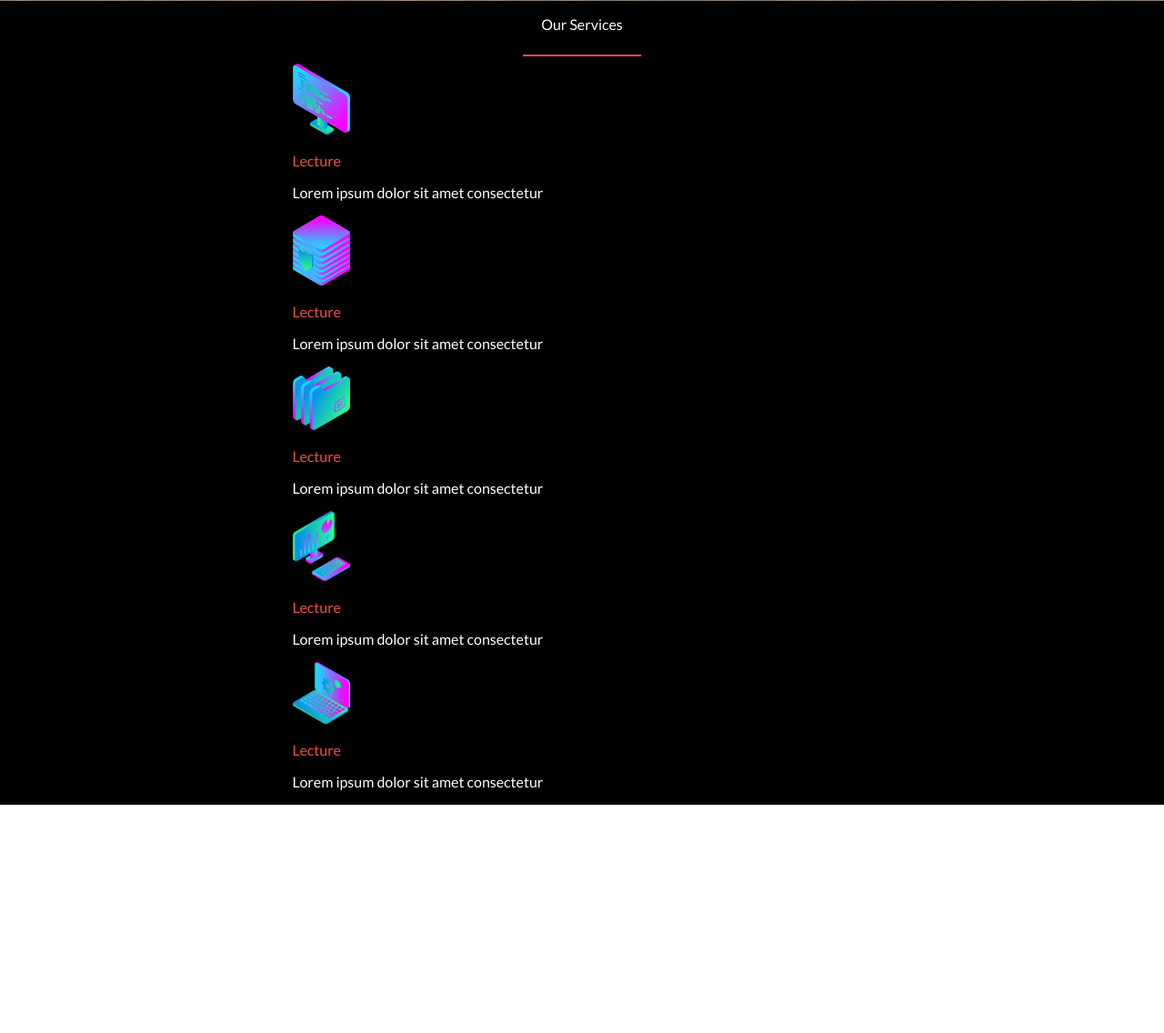
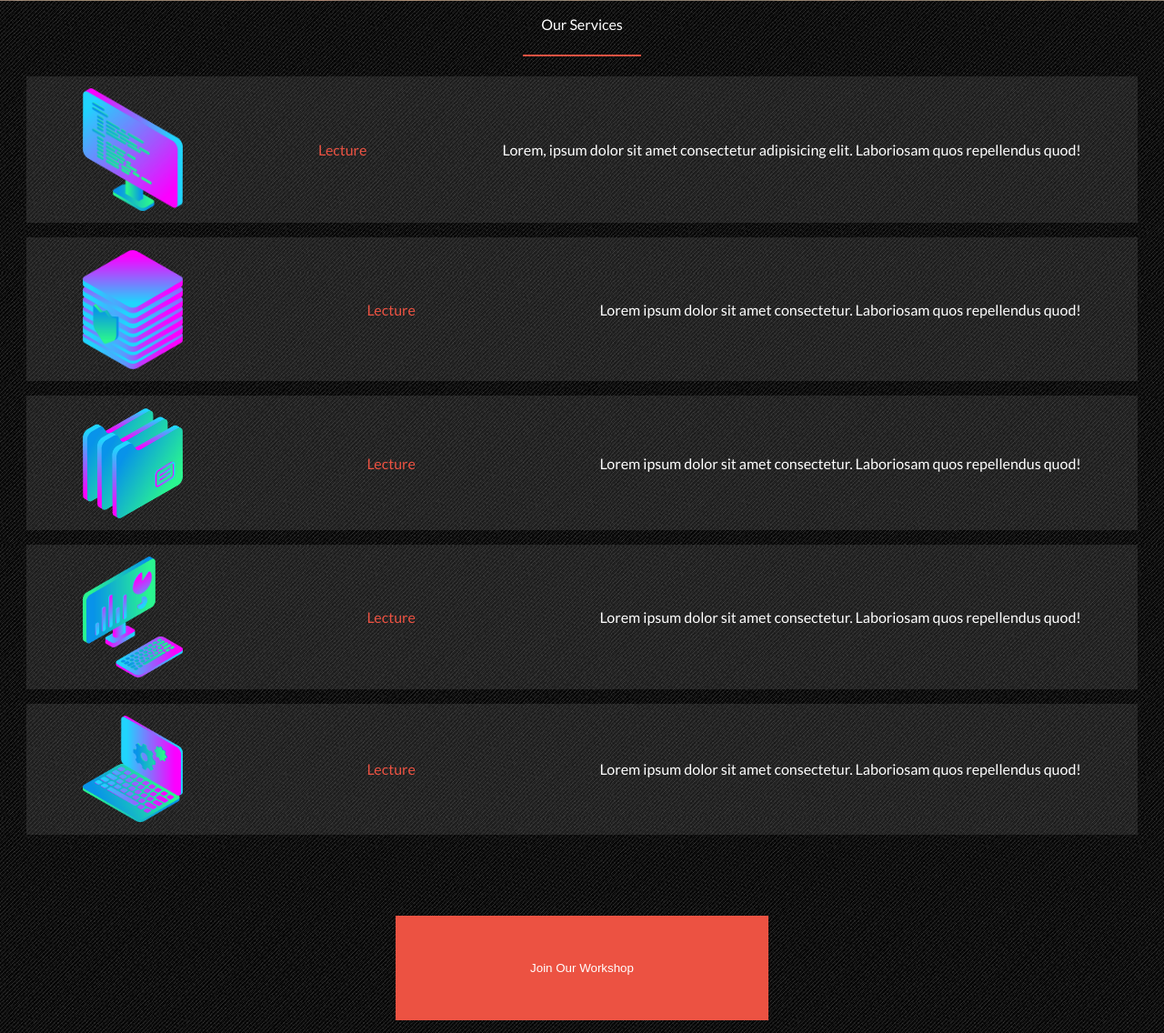
Before and after one commit to rubydevi/the-korner-capstone, a website: page index.html in a window 1280 px wide. Shown: the part 973-2109 px from the top of the page at 91% size. Before the commit the page ends 1858 px from the top, so only its background shows below. Drawn offline with Linux system fonts and the light colour scheme; a web font is replaced by a local one.

Commit message:
Add program section

```diff
--- a/css/mobile.css
+++ b/css/mobile.css
@@ -88,9 +88,9 @@ ul {
 }
 
 #greeting {
-    font-weight: 400;
-    font-size: 1.2em;
-    text-shadow: 2px 2px 1px rgb(0 0 0 / 20%);
+  font-weight: 400;
+  font-size: 1.2em;
+  text-shadow: 2px 2px 1px rgb(0 0 0 / 20%);
 }
 
 .text-title {
@@ -120,8 +120,8 @@ ul {
 
 #services {
   justify-items: center;
-  background-color: black;
   color: #fff;
+  background-image: url(../images/grids/grid-body1.jpg);
 }
 
 hr {
@@ -129,15 +129,63 @@ hr {
   width: 10%;
 }
 
-#ul_services {
+.programs {
+  display: flex;
   flex-direction: column;
+  padding: 14px;
+  justify-content: space-between;
+  gap: 1em;
+  height: auto;
+  width: auto;
 }
 
-#ul_services img {
+.program {
+  display: flex;
+  align-items: center;
+  padding: 1% 5%;
+  justify-content: space-between;
+  background-color: rgb(100 100 100 / 25%);
+  gap: 5%;
+  box-sizing: border-box;
+  border: 1px solid transparent;
+  transition: transform 0.2s;
+}
+
+.program:hover {
+  transform: scale(1.05);
+  border: 1px solid #d3d3d3;
+  border-radius: 5px;
+  text-shadow: 2px 2px 1px rgb(0 0 0 / 20%);
+}
+
+.program img {
   width: 10%;
 }
 
-#ul_services div {
+.program-name {
+  color: #ec5242;
+}
+
+.btn {
   display: flex;
-  background-color: rgba(128, 128, 128, 0.534);
+  justify-content: center;
+  align-items: center;
+  align-self: center;
+  padding: 4% 12%;
+  outline: none;
+  cursor: pointer;
+  box-sizing: border-box;
+  border: 1px solid transparent;
+  background-color: #ec5242;
+  margin-top: 6%;
 }
+
+.btn:active {
+  background-color: rgb(255, 78, 47);
+}
+
+.btn:hover {
+  border: 1px solid #ec5242;
+  background-color: rgb(255, 192, 181);
+  color: #ec5242;
+}
--- a/index.html
+++ b/index.html
@@ -49,30 +49,31 @@
     <hr>
     <div class="programs">
       <div class="program">
-        <img width="10%" src="images/grids/monitor_coding_2.png" alt="lecture">
-        <p style="color:#ec5242">Lecture</p>
-        <p>Lorem ipsum dolor sit amet consectetur</p>
+        <img src="images/grids/monitor_coding_2.png" alt="lecture">
+        <p class="program-name">Lecture</p>
+        <p>Lorem, ipsum dolor sit amet consectetur adipisicing elit. Laboriosam quos repellendus quod!</p>
       </div>
       <div class="program">
-        <img width="10%" src="images/grids/server_safe_2.png" alt="lecture">
-        <p style="color:#ec5242">Lecture</p>
-        <p>Lorem ipsum dolor sit amet consectetur</p>
+        <img src="images/grids/server_safe_2.png" alt="lecture">
+        <p class="program-name">Lecture</p>
+        <p>Lorem ipsum dolor sit amet consectetur. Laboriosam quos repellendus quod!</p>
       </div>
       <div class="program">
-        <img width="10%" src="images/grids/files_2.png" alt="lecture">
-        <p style="color:#ec5242">Lecture</p>
-        <p>Lorem ipsum dolor sit amet consectetur</p>
+        <img src="images/grids/files_2.png" alt="lecture">
+        <p class="program-name">Lecture</p>
+        <p>Lorem ipsum dolor sit amet consectetur. Laboriosam quos repellendus quod!</p>
       </div>
       <div class="program">
-        <img width="10%" src="images/grids/desktop_analytics_2.png" alt="lecture">
-        <p style="color:#ec5242">Lecture</p>
-        <p>Lorem ipsum dolor sit amet consectetur</p>
+        <img src="images/grids/desktop_analytics_2.png" alt="lecture">
+        <p class="program-name">Lecture</p>
+        <p>Lorem ipsum dolor sit amet consectetur. Laboriosam quos repellendus quod!</p>
       </div>
       <div class="program">
-        <img width="10%" src="images/grids/monitor_settings_2.png" alt="lecture">
-        <p style="color:#ec5242">Lecture</p>
-        <p>Lorem ipsum dolor sit amet consectetur</p>
+        <img src="images/grids/monitor_settings_2.png" alt="lecture">
+        <p class="program-name">Lecture</p>
+        <p>Lorem ipsum dolor sit amet consectetur. Laboriosam quos repellendus quod!</p>
       </div>
+      <button type="button" class="btn text-white">Join Our Workshop</button>
     </div>
   </section>
 </body>
```
Also changed, not shown: images/grids/grid-body1.jpg (added), images/grids/grid-body2.jpg (added).
